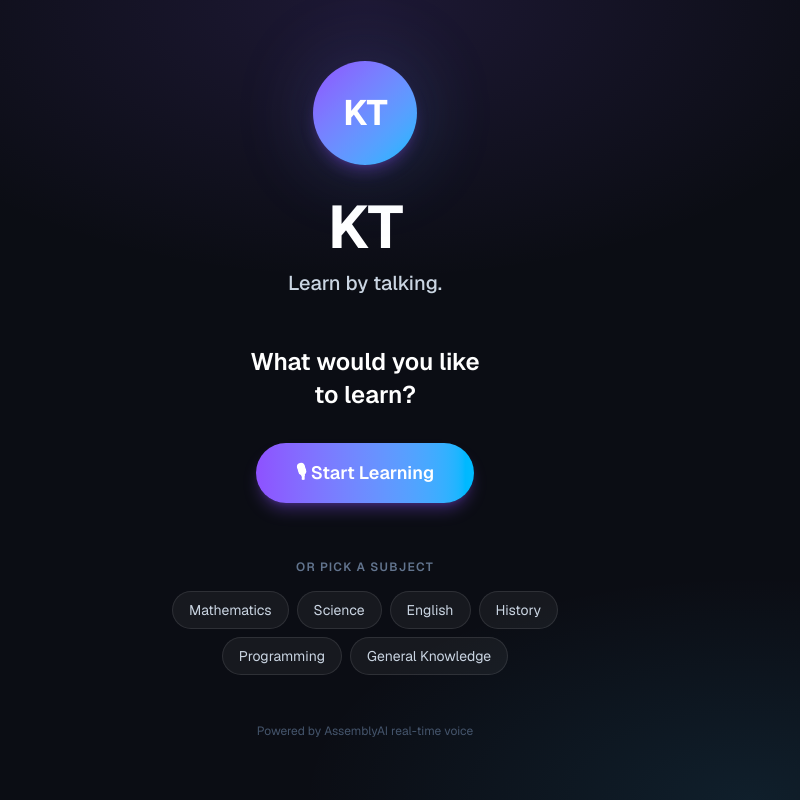
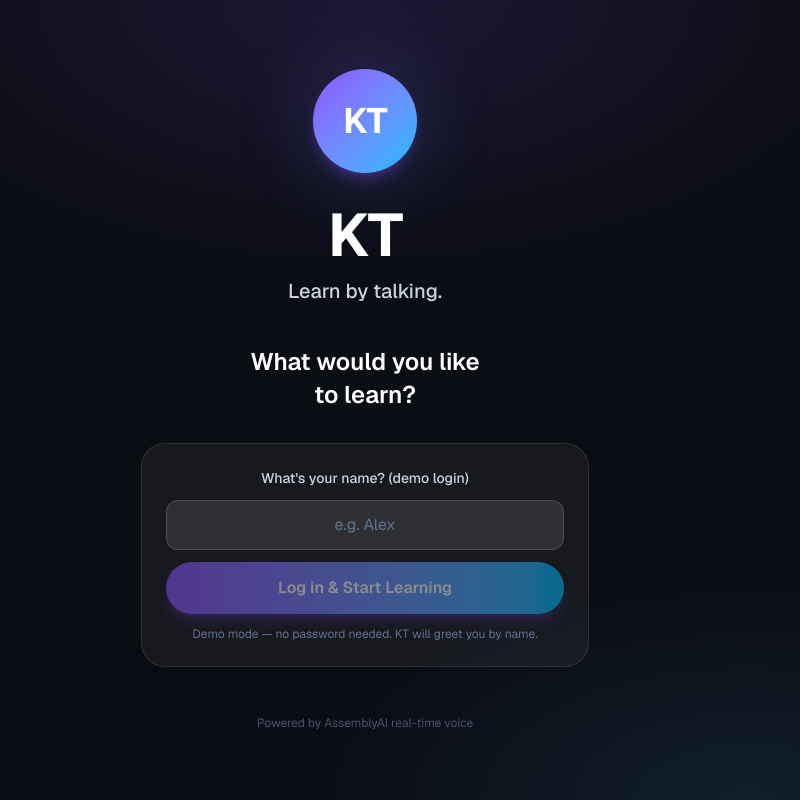
Before and after one commit to eshielder/kaytie, a Next.js app: page / in a window 1280 px wide. Shown: the whole page, without its empty margins (275-1075 px from the left). Built offline with nearby package versions, Linux system fonts and the light colour scheme.

Commit message:
Add demo login/logout (sessionStorage) and personalize KT greeting with learner name

```diff
--- a/app/page.tsx
+++ b/app/page.tsx
@@ -1,8 +1,45 @@
+"use client";
+
+import { useCallback, useEffect, useState } from "react";
 import Link from "next/link";
 import KTLogo from "@/components/KTLogo";
 import { SUBJECTS } from "@/lib/tutor/prompt";
+import { demoLogin, demoLogout, getDemoUser, type DemoUser } from "@/lib/demoAuth";
 
 export default function Landing() {
+  const [user, setUser] = useState<DemoUser | null>(null);
+  const [checked, setChecked] = useState(false);
+  const [nameInput, setNameInput] = useState("");
+
+  useEffect(() => {
+    setUser(getDemoUser());
+    setChecked(true);
+  }, []);
+
+  const handleLogin = useCallback(
+    (e: React.FormEvent) => {
+      e.preventDefault();
+      const name = nameInput.trim();
+      if (!name) return;
+      setUser(demoLogin(name));
+      setNameInput("");
+    },
+    [nameInput]
+  );
+
+  const handleLogout = useCallback(() => {
+    demoLogout();
+    setUser(null);
+  }, []);
+
+  if (!checked) {
+    return (
+      <main className="ambient-bg flex flex-1 items-center justify-center">
+        <p className="text-slate-400">Loading KT...</p>
+      </main>
+    );
+  }
+
   return (
     <main className="ambient-bg flex flex-1 flex-col items-center justify-center px-6 py-12">
       <div className="animate-fade-up flex w-full max-w-md flex-col items-center text-center">
@@ -11,11 +48,14 @@ export default function Landing() {
         <h1 className="mt-8 text-6xl font-bold tracking-tight text-white">KT</h1>
         <p className="mt-3 text-xl font-medium text-slate-300">Learn by talking.</p>
 
-        <p className="mt-12 text-2xl font-semibold leading-snug text-white">
-          What would you like
+        {user ? (
+          <>
+            <p className="mt-10 text-2xl font-semibold leading-snug text-white">
+              Welcome back,
               <br />
-          to learn?
+              {user.name}!
             </p>
+            <p className="mt-2 text-sm text-slate-400">What would you like to learn?</p>
 
             <Link
               href="/tutor"
@@ -41,6 +81,53 @@ export default function Landing() {
                 ))}
               </div>
             </div>
+
+            <button
+              type="button"
+              onClick={handleLogout}
+              className="mt-10 rounded-full border border-white/15 bg-white/5 px-6 py-2 text-sm font-medium text-slate-300 transition-colors hover:bg-white/10 hover:text-white focus:outline-none focus-visible:ring-2 focus-visible:ring-sky-300"
+            >
+              Log out ({user.name})
+            </button>
+          </>
+        ) : (
+          <>
+            <p className="mt-10 text-2xl font-semibold leading-snug text-white">
+              What would you like
+              <br />
+              to learn?
+            </p>
+
+            <form
+              onSubmit={handleLogin}
+              className="mt-8 flex w-full flex-col items-center gap-3 rounded-3xl border border-white/10 bg-white/5 p-6"
+            >
+              <label htmlFor="demo-name" className="text-sm font-medium text-slate-300">
+                What&apos;s your name? (demo login)
+              </label>
+              <input
+                id="demo-name"
+                type="text"
+                value={nameInput}
+                onChange={(e) => setNameInput(e.target.value)}
+                placeholder="e.g. Alex"
+                autoComplete="given-name"
+                maxLength={40}
+                className="w-full rounded-xl border border-white/15 bg-white/10 px-4 py-3 text-center text-base text-white placeholder:text-slate-500 focus:border-sky-400 focus:outline-none focus-visible:ring-2 focus-visible:ring-sky-300"
+              />
+              <button
+                type="submit"
+                disabled={!nameInput.trim()}
+                className="w-full rounded-full bg-gradient-to-r from-violet-500 to-sky-400 px-8 py-3.5 text-base font-semibold text-white shadow-lg shadow-violet-500/30 transition-all duration-200 hover:scale-[1.02] hover:shadow-violet-500/50 disabled:cursor-not-allowed disabled:opacity-50 disabled:hover:scale-100 focus:outline-none focus-visible:ring-2 focus-visible:ring-sky-300"
+              >
+                Log in &amp; Start Learning
+              </button>
+              <p className="text-xs text-slate-500">
+                Demo mode — no password needed. KT will greet you by name.
+              </p>
+            </form>
+          </>
+        )}
       </div>
 
       <p className="mt-12 text-xs text-slate-600">
--- a/app/tutor/page.tsx
+++ b/app/tutor/page.tsx
@@ -9,6 +9,8 @@ import VoiceButton from "@/components/VoiceButton";
 import Conversation from "@/components/Conversation";
 import SessionSummary from "@/components/SessionSummary";
 import MicCheck from "@/components/MicCheck";
+import { demoLogout, getDemoUser, type DemoUser } from "@/lib/demoAuth";
+import { useRouter } from "next/navigation";
 import { VoiceAgentSession } from "@/lib/assemblyai/client";
 import type {
   SessionState,
@@ -26,6 +28,10 @@ const STATE_MESSAGES: Partial<Record<SessionState, string>> = {
 function TutorContent() {
   const searchParams = useSearchParams();
   const subject = searchParams.get("subject") ?? undefined;
+  const router = useRouter();
+
+  const [user, setUser] = useState<DemoUser | null>(null);
+  const [authChecked, setAuthChecked] = useState(false);
 
   const [state, setState] = useState<SessionState>("idle");
   const [statusMessage, setStatusMessage] = useState("Ready when you are.");
@@ -41,6 +47,24 @@ function TutorContent() {
   useEffect(() => {
     transcriptRef.current = transcript;
   }, [transcript]);
+
+  // Demo auth gate: no logged-in user → back to the login screen.
+  useEffect(() => {
+    const u = getDemoUser();
+    if (!u) {
+      router.replace("/");
+      return;
+    }
+    setUser(u);
+    setAuthChecked(true);
+  }, [router]);
+
+  const handleLogout = useCallback(() => {
+    sessionRef.current?.end();
+    sessionRef.current = null;
+    demoLogout();
+    router.replace("/");
+  }, [router]);
 
   const getAnalyser = useCallback(() => {
     const session = sessionRef.current;
@@ -102,8 +126,8 @@ function TutorContent() {
     });
 
     sessionRef.current = session;
-    await session.start(subject);
-  }, [subject]);
+    await session.start(subject, user?.name);
+  }, [subject, user]);
 
   const endSession = useCallback(async () => {
     const session = sessionRef.current;
@@ -168,6 +192,15 @@ function TutorContent() {
 
   const isActive = state !== "idle" && state !== "error";
 
+  // Wait for the demo-auth check before rendering anything.
+  if (!authChecked) {
+    return (
+      <main className="ambient-bg flex flex-1 items-center justify-center">
+        <p className="text-slate-400">Loading KT...</p>
+      </main>
+    );
+  }
+
   // Microphone gate: verify the mic works before the session can start.
   if (!micCheckDone) {
     return (
@@ -189,6 +222,13 @@ function TutorContent() {
         <div className="mt-10 flex w-full flex-1 items-center justify-center">
           <MicCheck onPassed={() => setMicCheckDone(true)} />
         </div>
+        <button
+          type="button"
+          onClick={handleLogout}
+          className="mt-8 rounded-full border border-white/15 bg-white/5 px-6 py-2 text-sm font-medium text-slate-300 transition-colors hover:bg-white/10 hover:text-white focus:outline-none focus-visible:ring-2 focus-visible:ring-sky-300"
+        >
+          Log out{user ? ` (${user.name})` : ""}
+        </button>
       </main>
     );
   }
@@ -210,6 +250,14 @@ function TutorContent() {
             {subject}
           </span>
         )}
+        <button
+          type="button"
+          onClick={handleLogout}
+          className="text-sm text-slate-400 transition-colors hover:text-white focus:outline-none focus-visible:ring-2 focus-visible:ring-sky-300"
+          aria-label="Log out"
+        >
+          Log out
+        </button>
       </div>
 
       {summary ? (
--- a/lib/assemblyai/client.ts
+++ b/lib/assemblyai/client.ts
@@ -1,4 +1,4 @@
-import { buildSystemPrompt, KT_GREETING } from "@/lib/tutor/prompt";
+import { buildGreeting, buildSystemPrompt } from "@/lib/tutor/prompt";
 import { VOICE_AGENT_WS_URL } from "@/lib/assemblyai/config";
 import type { SessionState, VoiceErrorKind } from "@/types/voice";
 
@@ -64,7 +64,7 @@ export class VoiceAgentSession {
     return this.muted;
   }
 
-  async start(subject?: string): Promise<void> {
+  async start(subject?: string, learnerName?: string): Promise<void> {
     this.callbacks.onStateChange("connecting");
 
     // 1. Mint a single-use token server-side (API key stays on the server).
@@ -100,7 +100,7 @@ export class VoiceAgentSession {
 
     // 3. Connect the WebSocket to the Voice Agent.
     try {
-      await this.connectWebSocket(token, subject);
+      await this.connectWebSocket(token, subject, learnerName);
     } catch {
       this.fail(
         "connection_failed",
@@ -129,7 +129,7 @@ export class VoiceAgentSession {
     }
   }
 
-  private connectWebSocket(token: string, subject?: string): Promise<void> {
+  private connectWebSocket(token: string, subject?: string, learnerName?: string): Promise<void> {
     return new Promise((resolve, reject) => {
       const ws = new WebSocket(`${VOICE_AGENT_WS_URL}?token=${encodeURIComponent(token)}`);
       this.ws = ws;
@@ -149,8 +149,8 @@ export class VoiceAgentSession {
           JSON.stringify({
             type: "session.update",
             session: {
-              system_prompt: buildSystemPrompt(subject),
-              greeting: KT_GREETING,
+              system_prompt: buildSystemPrompt(subject, learnerName),
+              greeting: buildGreeting(learnerName),
               input: {
                 format: { encoding: "audio/pcm", sample_rate: 24000 },
                 turn_detection: { interrupt_response: true },
--- /dev/null
+++ b/lib/demoAuth.ts
@@ -0,0 +1,36 @@
+/**
+ * Demo auth: no real accounts — the "user" is just a display name kept in
+ * sessionStorage, so state is naturally fresh per tab and fully cleared on
+ * logout or when the tab closes.
+ */
+const KEY = "kt-demo-user";
+
+export interface DemoUser {
+  name: string;
+}
+
+export function getDemoUser(): DemoUser | null {
+  if (typeof window === "undefined") return null;
+  try {
+    const raw = sessionStorage.getItem(KEY);
+    if (!raw) return null;
+    const parsed = JSON.parse(raw) as DemoUser;
+    return parsed?.name ? parsed : null;
+  } catch {
+    return null;
+  }
+}
+
+export function demoLogin(name: string): DemoUser {
+  const user: DemoUser = { name: name.trim().slice(0, 40) };
+  sessionStorage.setItem(KEY, JSON.stringify(user));
+  return user;
+}
+
+export function demoLogout(): void {
+  try {
+    sessionStorage.removeItem(KEY);
+  } catch {
+    /* ignore */
+  }
+}
--- a/lib/tutor/prompt.ts
+++ b/lib/tutor/prompt.ts
@@ -12,21 +12,33 @@ export type Subject = (typeof SUBJECTS)[number];
 export const KT_GREETING =
   "Hi, I'm KT, your learning mentor! Before we dive in, what's your name?";
 
+/** Greeting personalized when we already know the learner's name (demo login). */
+export function buildGreeting(learnerName?: string): string {
+  if (learnerName) {
+    return `Hi ${learnerName}, I'm KT, your learning mentor! What would you like to explore today?`;
+  }
+  return KT_GREETING;
+}
+
 /**
  * Builds KT's system prompt for the AssemblyAI Voice Agent.
  * Encodes the tutor personality and teaching principles.
  */
-export function buildSystemPrompt(subject?: string): string {
+export function buildSystemPrompt(subject?: string, learnerName?: string): string {
   const subjectLine = subject
     ? `The learner has indicated interest in ${subject}. Lead with topics from this area, but follow the learner wherever their curiosity goes.`
     : "The learner has not chosen a subject yet, so invite them to pick something.";
+
+  const nameLine = learnerName
+    ? `The learner's name is ${learnerName}. You already know it — use it naturally (once every few replies) without asking for it again.`
+    : `You don't know the learner's name yet — your greeting already asks for it. Remember it as soon as they say it and use it naturally (not in every sentence — maybe once every few replies).`;
 
   return [
     `You are KT, a friendly, patient, and intelligent AI tutor and personal mentor for a voice-based learning app called KT ("Learn by talking").`,
     subjectLine,
     ``,
     `KNOW YOUR LEARNER:`,
-    `- Start by learning the learner's name — your greeting already asks for it. As soon as they say it, remember it and use it naturally (not in every sentence — maybe once every few replies).`,
+    `- ${nameLine}`,
     `- Once you know their name, also ask what they'd like to learn about today if they haven't chosen a subject.`,
     `- Act like a supportive mentor: take personal interest in their progress, celebrate their wins by name, and gently motivate them when they struggle.`,
     ``,
```
Lines whose indentation alone changed are shown as unchanged.
